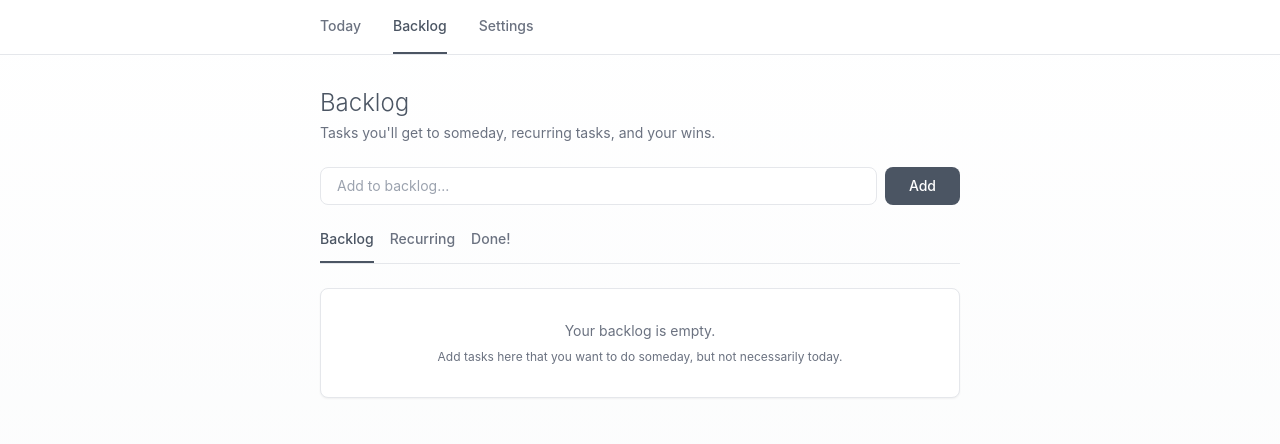
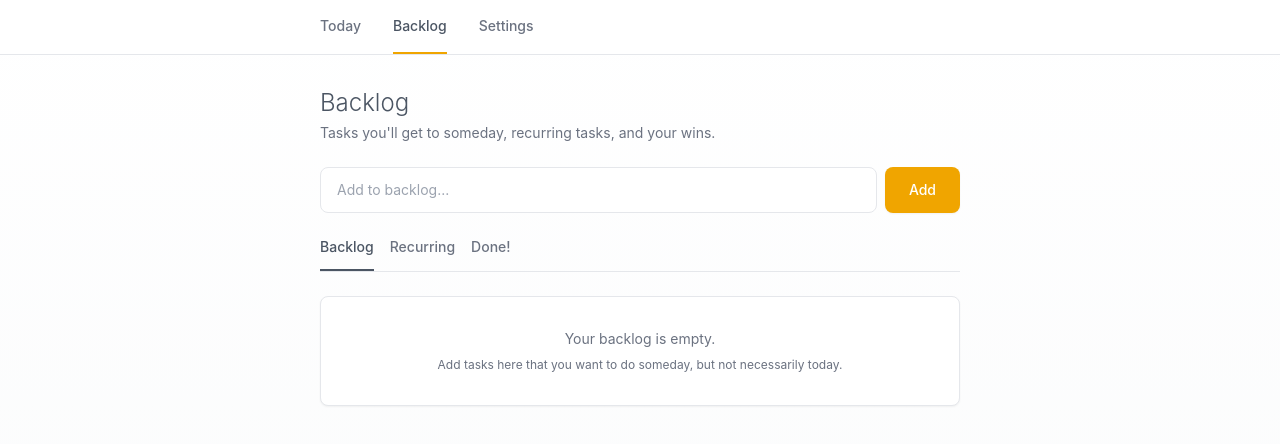
Before and after one commit to hebe/2do2day, a React (Vite) app: page / in a window 1280 px wide. Both pictures are taken after a click on the button "Backlog". Shown: the top 444 px of the page. Built offline with nearby package versions, Linux system fonts and the light colour scheme.

Commit message:
Visual updates - adding yellow and some height

```diff
--- a/src/App.jsx
+++ b/src/App.jsx
@@ -29,7 +29,7 @@ function App() {
               onClick={() => setCurrentView('today')}
               className={`py-4 text-sm font-medium border-b-2 transition-colors ${
                 currentView === 'today'
-                  ? 'border-calm-700 text-calm-700'
+                  ? 'border-[#F0A500] text-calm-700'
                   : 'border-transparent text-calm-600 hover:text-calm-700'
               }`}
             >
@@ -39,7 +39,7 @@ function App() {
               onClick={() => setCurrentView('backlog')}
               className={`py-4 text-sm font-medium border-b-2 transition-colors ${
                 currentView === 'backlog'
-                  ? 'border-calm-700 text-calm-700'
+                  ? 'border-[#F0A500] text-calm-700'
                   : 'border-transparent text-calm-600 hover:text-calm-700'
               }`}
             >
@@ -49,7 +49,7 @@ function App() {
               onClick={() => setCurrentView('settings')}
               className={`py-4 text-sm font-medium border-b-2 transition-colors ${
                 currentView === 'settings'
-                  ? 'border-calm-700 text-calm-700'
+                  ? 'border-[#F0A500] text-calm-700'
                   : 'border-transparent text-calm-600 hover:text-calm-700'
               }`}
             >
--- a/src/components/BacklogView.jsx
+++ b/src/components/BacklogView.jsx
@@ -203,11 +203,11 @@ function BacklogView() {
             value={inputValue}
             onChange={(e) => setInputValue(e.target.value)}
             placeholder="Add to backlog..."
-            className="flex-1 px-4 py-2 text-sm border border-calm-200 rounded-lg focus:outline-none focus:border-calm-600 transition-colors"
+            className="flex-1 px-4 py-3 text-sm border border-calm-200 rounded-lg focus:outline-none focus:border-[#F0A500] transition-colors"
           />
           <button
             type="submit"
-            className="px-6 py-2 bg-calm-700 text-white text-sm rounded-lg hover:bg-calm-600 transition-colors font-medium"
+            className="px-6 py-3 bg-[#F0A500] text-white text-sm rounded-lg hover:bg-[#D89400] transition-colors font-medium shadow-sm"
           >
             Add
           </button>
--- a/src/components/FooterActions.jsx
+++ b/src/components/FooterActions.jsx
@@ -10,11 +10,11 @@ function FooterActions({ inputValue, setInputValue, handleAddTask, handleAddFrom
           value={inputValue}
           onChange={(e) => setInputValue(e.target.value)}
           placeholder="Add another task..."
-          className="flex-1 px-4 py-2 text-sm border border-calm-200 rounded-lg focus:outline-none focus:border-calm-600 transition-colors"
+          className="flex-1 px-4 py-3 text-sm border border-calm-200 rounded-lg focus:outline-none focus:border-[#F0A500] transition-colors"
         />
         <button
           type="submit"
-          className="px-6 py-2 bg-calm-700 text-white text-sm rounded-lg hover:bg-calm-600 transition-colors font-medium"
+          className="px-6 py-3 bg-[#F0A500] text-white text-sm rounded-lg hover:bg-[#D89400] transition-colors font-medium shadow-sm"
         >
           Add
         </button>
--- a/src/components/SettingsView.jsx
+++ b/src/components/SettingsView.jsx
@@ -85,7 +85,7 @@ function SettingsView() {
                 className={`px-6 py-2 rounded-lg font-medium transition-all ${
                   isSaved
                     ? 'bg-green-600 text-white'
-                    : 'bg-calm-700 text-white hover:bg-calm-600'
+                    : 'bg-[#F0A500] text-white hover:bg-[#D89400] shadow-sm'
                 }`}
               >
                 {isSaved ? '✓ Saved!' : 'Save Changes'}
--- a/src/components/TodayView.jsx
+++ b/src/components/TodayView.jsx
@@ -209,6 +209,12 @@ function TodayView() {
         .animate-slideDown {
           animation: slideDown 0.3s ease-out;
         }
+
+        /* Custom accent color */
+        :root {
+          --accent-color: #F0A500;
+          --accent-hover: #D89400;
+        }
       `}</style>
     </div>
   )
--- a/src/components/TopPrompt.jsx
+++ b/src/components/TopPrompt.jsx
@@ -16,7 +16,7 @@ function TopPrompt({ inputValue, setInputValue, handleAddTask, handleAddFromBack
           value={inputValue}
           onChange={(e) => setInputValue(e.target.value)}
           placeholder="Add a task..."
-          className="w-full px-4 py-3 text-lg border-2 border-calm-200 rounded-lg focus:outline-none focus:border-calm-600 transition-colors"
+          className="w-full px-4 py-4 text-lg border-2 border-calm-200 rounded-lg focus:outline-none focus:border-[#F0A500] transition-colors"
         />
       </form>
 
```
